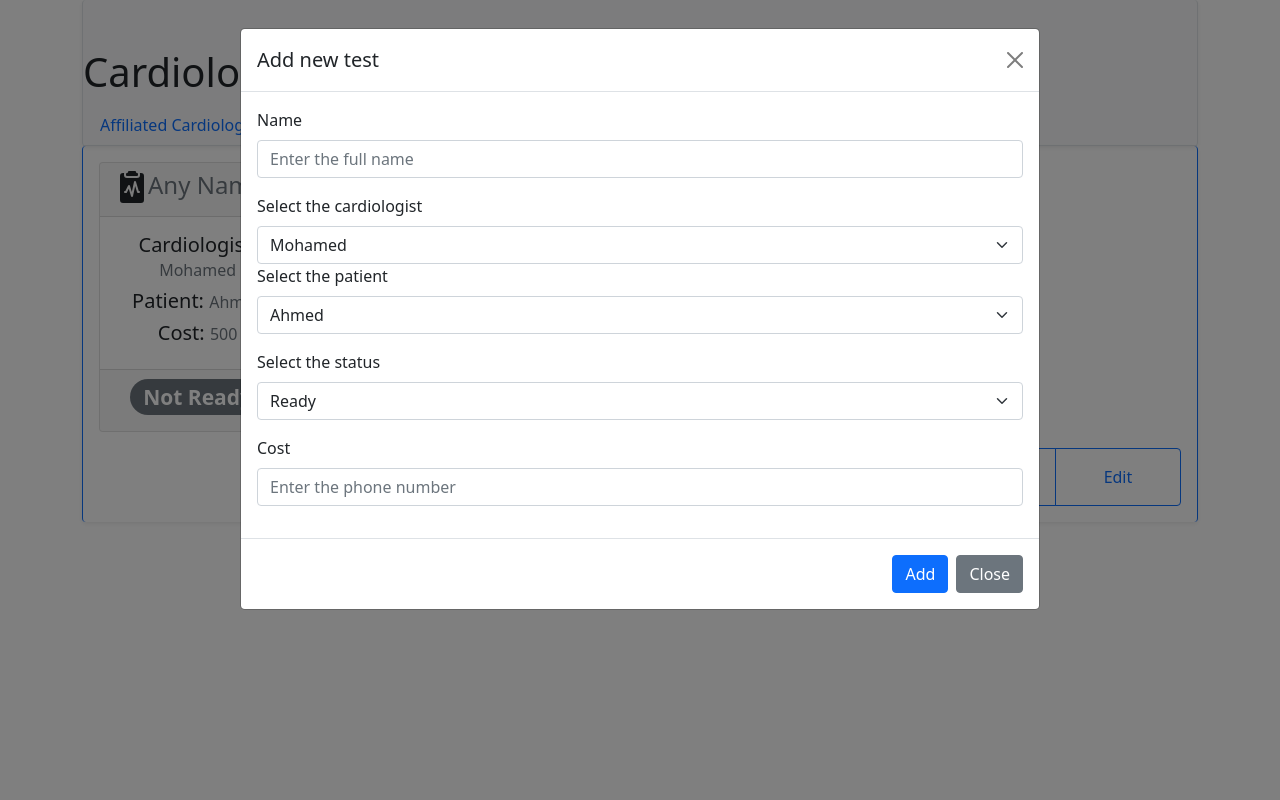
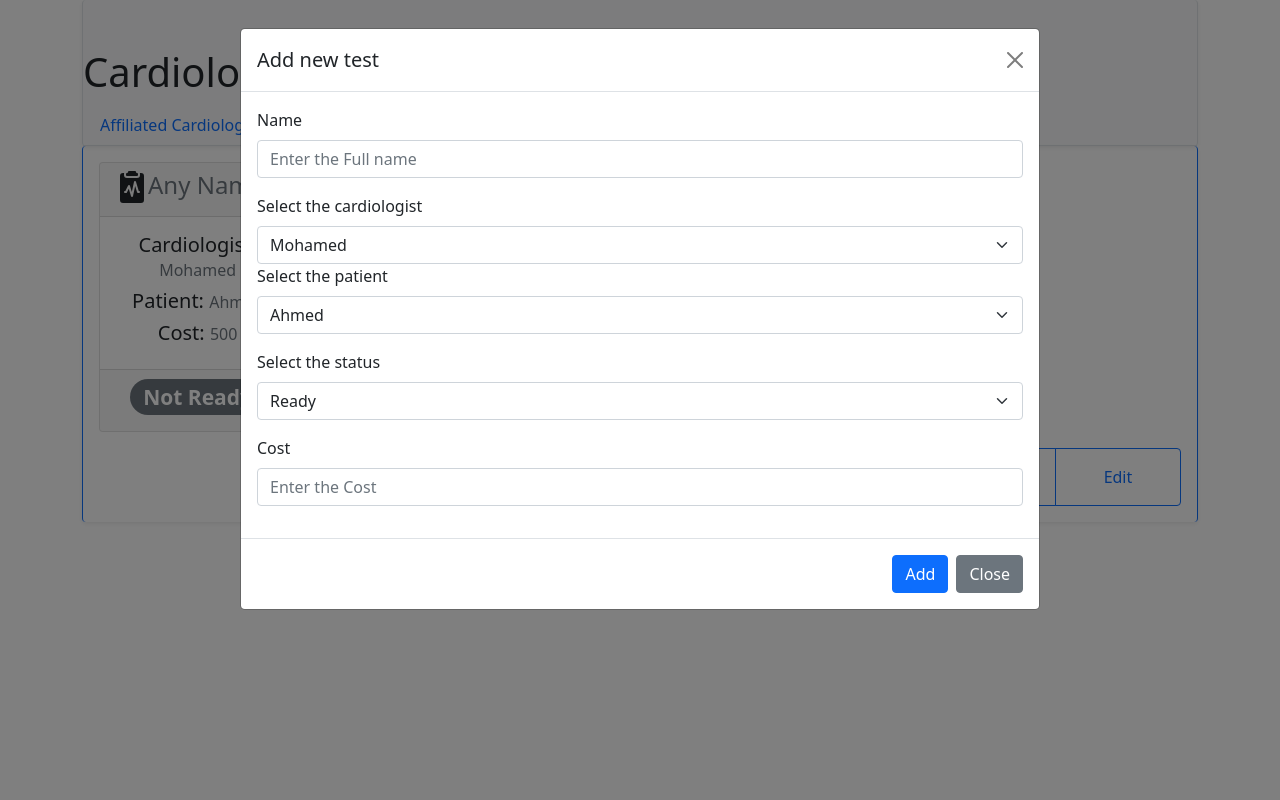
Before and after one commit to melsayed8450/Cardiology-Department-WebApp, a Django app: page /Tests in a window 1280 px wide, after a click on "Add". Run offline with Django 4.2, Linux system fonts and the light colour scheme; data comes from the database, SQL or seed files in the repository; some libraries are stand-ins or nearby versions.

Commit message:
Final one

```diff
--- a/WebApp/Hospital/radiologyDepartment/templates/cardiology/addcardiology.html
+++ b/WebApp/Hospital/radiologyDepartment/templates/cardiology/addcardiology.html
@@ -8,11 +8,11 @@
         <div class="modal-body">
           <div class="mb-3">
             <label class="form-label">Name</label>
-            <input id="cardiologistName" type="text" class="form-control" placeholder="Enter the full name">
+            <input id="cardiologistName" type="text" class="form-control" placeholder="Enter the Full name">
           </div>
           <div class="mb-3">
             <label class="form-label">Age</label>
-            <input id="cardiologistAge" type="number" class="form-control" placeholder="Enter the full name">
+            <input id="cardiologistAge" type="number" class="form-control" placeholder="Enter the Age">
           </div>
           <div class="mb-3">
             <label  class="form-label">Experience</label>
@@ -36,7 +36,7 @@
           </div>
           <div class="mb-3">
             <label  class="form-label">Phone number</label>
-            <input type="number" id="cardiologistPhonenumber" class="form-control"  placeholder="Enter the phone number">
+            <input type="number" id="cardiologistPhonenumber" class="form-control"  placeholder="Enter the Phone number">
           </div>
           <div class="mb-3 row">
             <label  class="form-label">Gender</label>
--- a/WebApp/Hospital/radiologyDepartment/templates/nurses/addnurse.html
+++ b/WebApp/Hospital/radiologyDepartment/templates/nurses/addnurse.html
@@ -8,11 +8,11 @@
         <div class="modal-body">
           <div class="mb-3">
             <label  class="form-label">Name</label>
-            <input id="nurseName" type="text" class="form-control" placeholder="Enter the full name">
+            <input id="nurseName" type="text" class="form-control" placeholder="Enter the Full name">
           </div>
           <div class="mb-3">
             <label  class="form-label">Age</label>
-            <input id="nurseAge" type="number" class="form-control"  placeholder="Enter the phone number">
+            <input id="nurseAge" type="number" class="form-control"  placeholder="Enter the Age">
           </div>
           <div class="mb-3">
             <label class="form-label">Select the patients seen by the nurse</label>
@@ -28,7 +28,7 @@
 
           <div class="mb-3">
             <label  class="form-label">Phone number</label>
-            <input id="nursePhonenumber" type="number" class="form-control"  placeholder="Enter the phone number">
+            <input id="nursePhonenumber" type="number" class="form-control"  placeholder="Enter the Phone number">
           </div>
 
         </div>
--- a/WebApp/Hospital/radiologyDepartment/templates/nurses/editnurse.html
+++ b/WebApp/Hospital/radiologyDepartment/templates/nurses/editnurse.html
@@ -9,11 +9,11 @@
         <div class="modal-body">
           <div class="mb-3">
             <label  class="form-label">Name</label>
-            <input id="nurseNameEditForm{{forloop.counter}}" type="text" value="{{nurse.name}}" class="form-control" placeholder="Enter the full name">
+            <input id="nurseNameEditForm{{forloop.counter}}" type="text" value="{{nurse.name}}" class="form-control" placeholder="Enter the Full name">
           </div>
           <div class="mb-3">
             <label  class="form-label">Age</label>
-            <input id="nurseAgeEditForm{{forloop.counter}}" type="number" value="{{nurse.age}}" class="form-control"  placeholder="Enter the phone number">
+            <input id="nurseAgeEditForm{{forloop.counter}}" type="number" value="{{nurse.age}}" class="form-control"  placeholder="Enter the Age">
           </div>
           <div class="mb-3">
             <label class="form-label">Select the patients seen by the nurse</label>
@@ -42,7 +42,7 @@
 
           <div class="mb-3">
             <label  class="form-label">Phone number</label>
-            <input id="nursePhonenumberEditForm{{forloop.counter}}" type="number" value="{{nurse.phone_number}}" class="form-control"  placeholder="Enter the phone number">
+            <input id="nursePhonenumberEditForm{{forloop.counter}}" type="number" value="{{nurse.phone_number}}" class="form-control"  placeholder="Enter the Phone number">
           </div>
 
         </div>
--- a/WebApp/Hospital/radiologyDepartment/templates/patients/addpatients.html
+++ b/WebApp/Hospital/radiologyDepartment/templates/patients/addpatients.html
@@ -2,12 +2,12 @@
 
           <div class="mb-3">
             <label class="form-label">Name</label>
-            <input id="patientName" type="text" class="form-control" placeholder="Enter the full name">
+            <input id="patientName" type="text" class="form-control" placeholder="Enter the Full name">
           </div>
           <div class="mb-3">
             <label  class="form-label">Age</label>
             <input type="number" class="form-control" id="patientAge"
-              placeholder="Enter the age">
+              placeholder="Enter the Age">
           </div>
           <div class="mb-3">
             <label  class="form-label">Medical history</label>
@@ -20,7 +20,7 @@
 
           <div class="mb-3">
             <label class="form-label">Phone number</label>
-            <input type="number" class="form-control" id="patientPhonenumber" placeholder="Enter the phone number">
+            <input type="number" class="form-control" id="patientPhonenumber" placeholder="Enter the Phone number">
           </div>
           <div class="mb-3 row">
             <label  class="form-label">Gender</label>
--- a/WebApp/Hospital/radiologyDepartment/templates/tests/addtest.html
+++ b/WebApp/Hospital/radiologyDepartment/templates/tests/addtest.html
@@ -8,7 +8,7 @@
         <div class="modal-body">
           <div class="mb-3">
             <label  class="form-label">Name</label>
-            <input id="testName" type="text" class="form-control" placeholder="Enter the full name">
+            <input id="testName" type="text" class="form-control" placeholder="Enter the Full name">
           </div>
           <div>
             <label  class="form-label">Select the cardiologist</label>
@@ -37,7 +37,7 @@
           </div>
           <div class="mb-3">
             <label class="form-label">Cost</label>
-            <input id="testCost" type="number" class="form-control" placeholder="Enter the phone number">
+            <input id="testCost" type="number" class="form-control" placeholder="Enter the Cost">
           </div>
 
         </div>
--- a/WebApp/Hospital/radiologyDepartment/templates/tests/edittest.html
+++ b/WebApp/Hospital/radiologyDepartment/templates/tests/edittest.html
@@ -9,7 +9,7 @@
         <div class="modal-body">
           <div class="mb-3">
             <label  class="form-label">Name</label>
-            <input id="testName{{forloop.counter}}" type="text" value="{{name}}" class="form-control" placeholder="Enter the full name">
+            <input id="testName{{forloop.counter}}" type="text" value="{{name}}" class="form-control" placeholder="Enter the Full name">
           </div>
           <div>
             <label  class="form-label">Select the cardiologist</label>
@@ -59,7 +59,7 @@
           </div>
           <div class="mb-3">
             <label  class="form-label">Cost</label>
-            <input id="testCost{{forloop.counter}}" type="number" value="{{cost}}" class="form-control"  placeholder="Enter the phone number">
+            <input id="testCost{{forloop.counter}}" type="number" value="{{cost}}" class="form-control"  placeholder="Enter the Cost">
           </div>
 
         </div>
```
